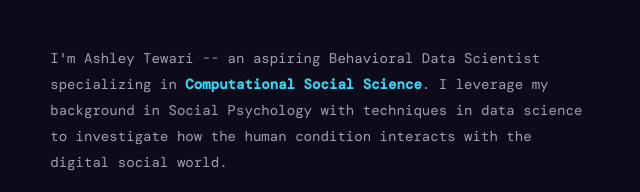
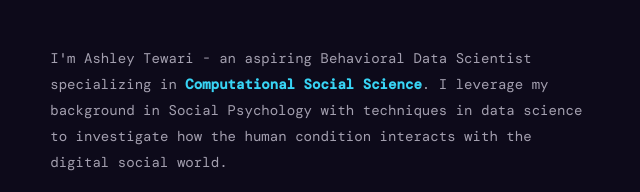
Before and after one commit to ashleytewari/ashleytewari.github.io, a plain HTML site: page index.html in a window 1280 px wide. Shown: the part 1147-1339 px from the top of the page, 1-641 px from the left. Drawn offline with nearby package versions, Linux system fonts and the light colour scheme; a web font is replaced by a local one.

Commit message:
Update index.html
changed hyphen

```diff
--- a/index.html
+++ b/index.html
@@ -244,7 +244,7 @@
   <div class="about-text">
     <p class="section-label">About Me</p>
     <h2 class="section-title">Where <em>people</em><br>meet patterns</h2>
-    <p>I'm Ashley Tewari -- an aspiring Behavioral Data Scientist specializing in <strong>Computational Social Science</strong>. I leverage my background in Social Psychology with techniques in data science to investigate how the human condition interacts with the digital social world.</p>
+    <p>I'm Ashley Tewari - an aspiring Behavioral Data Scientist specializing in <strong>Computational Social Science</strong>. I leverage my background in Social Psychology with techniques in data science to investigate how the human condition interacts with the digital social world.</p>
     <p>My work explores <strong>data analytics</strong>, <strong>digital marketing</strong>, <strong>product analytics</strong>, <strong>audience insights</strong>, <strong>data journalism</strong>, and <strong>fashion analytics</strong> - always keeping people and human behavior at the forefront.</p>
     <p>Currently pursuing my MS in Data Science at the <strong>NYU Center for Data Science</strong>, further developing off of my BS in Social Psychology from UC San Diego.</p>
   </div>
```
